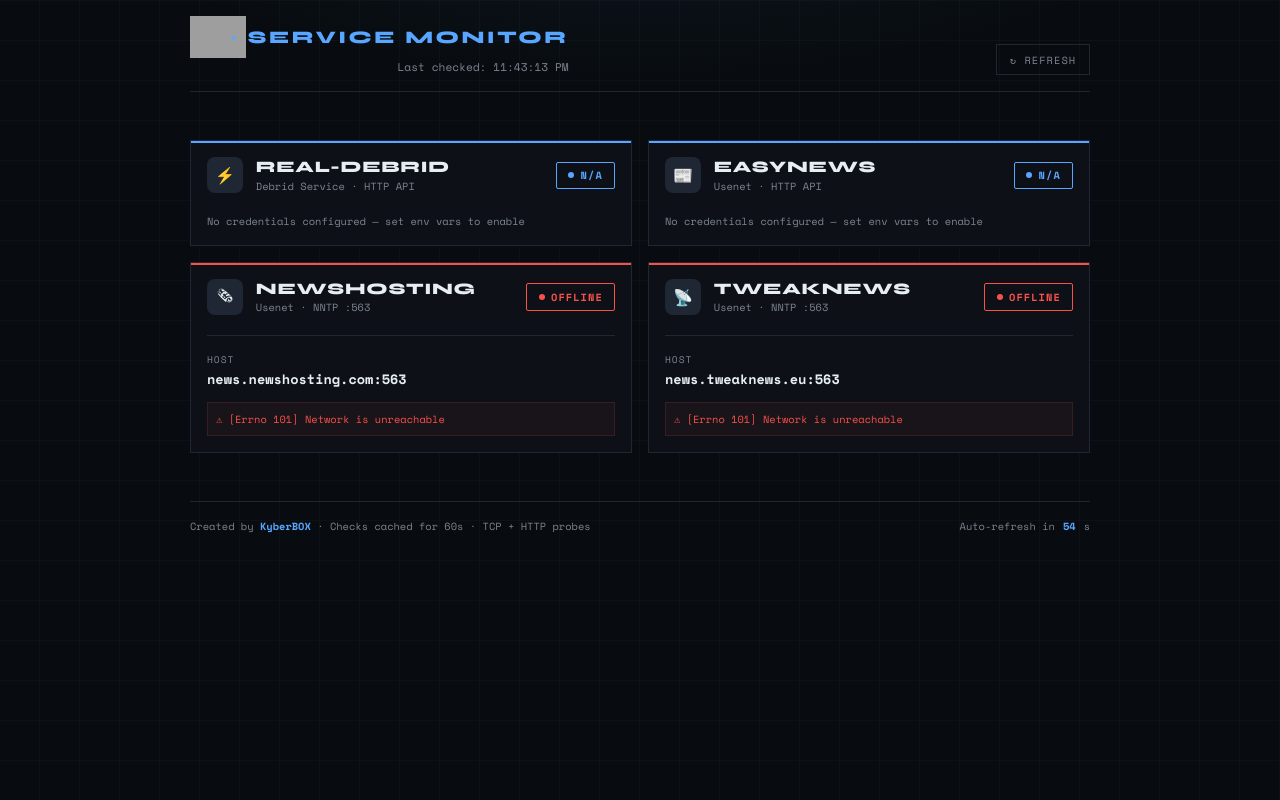
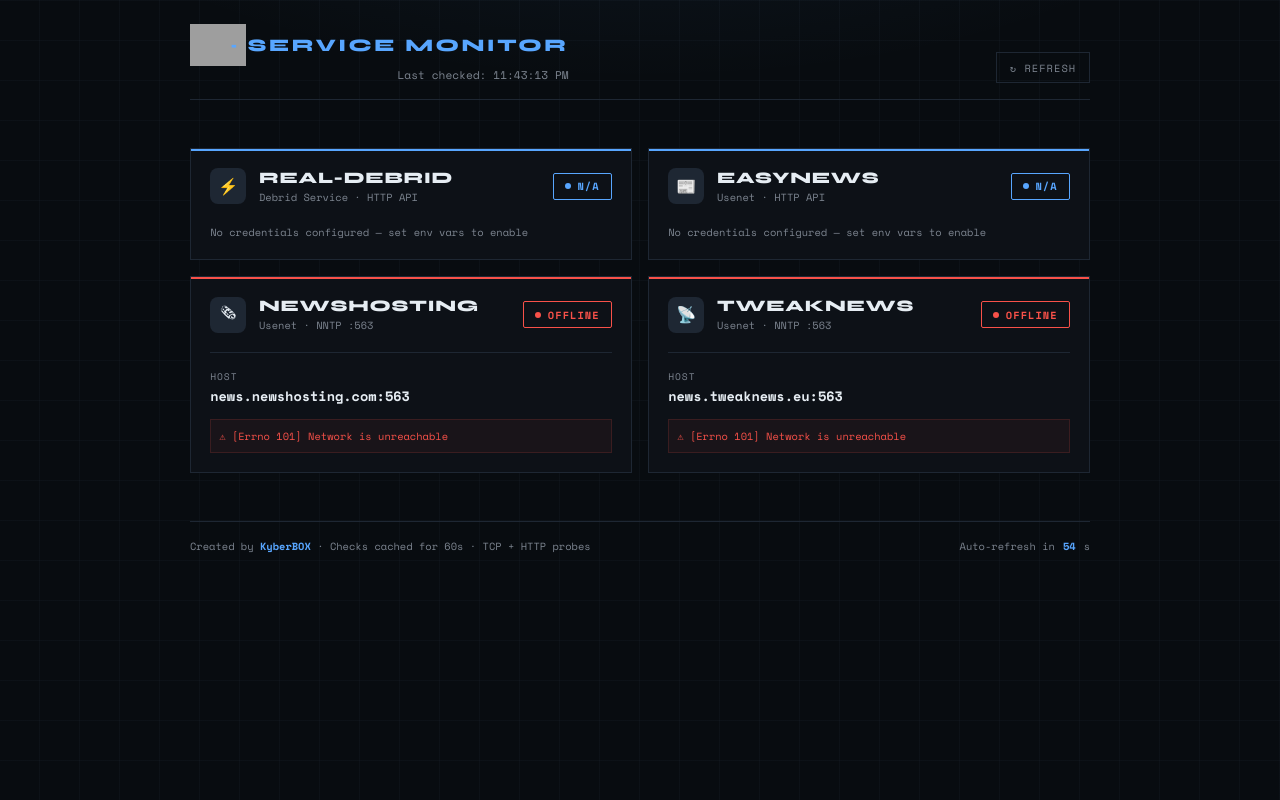
Before and after one commit to KyberDot/service-monitor, a Flask app: page / in a window 1280 px wide. Run offline with Flask 3, Linux system fonts and the light colour scheme; data that the repository does not hold is empty; grey boxes are pictures that could not be loaded.

Commit message:
Increase padding in index.html styles

```diff
--- a/templates/index.html
+++ b/templates/index.html
@@ -27,7 +27,7 @@
     color: var(--text);
     font-family: 'Syne', sans-serif;
     min-height: 100vh;
-    padding: 1rem;
+    padding: 1.5rem;
     background-image:
       radial-gradient(ellipse 80% 50% at 50% -20%, rgba(88,166,255,0.08) 0%, transparent 60%),
       repeating-linear-gradient(0deg, transparent, transparent 39px, rgba(30,39,51,0.4) 40px),
@@ -114,7 +114,7 @@
   .card {
     background: var(--surface);
     border: 1px solid var(--border);
-    padding: 1rem;
+    padding: 1.2rem;
     position: relative;
     overflow: hidden;
     transition: border-color 0.3s, transform 0.2s;
```
